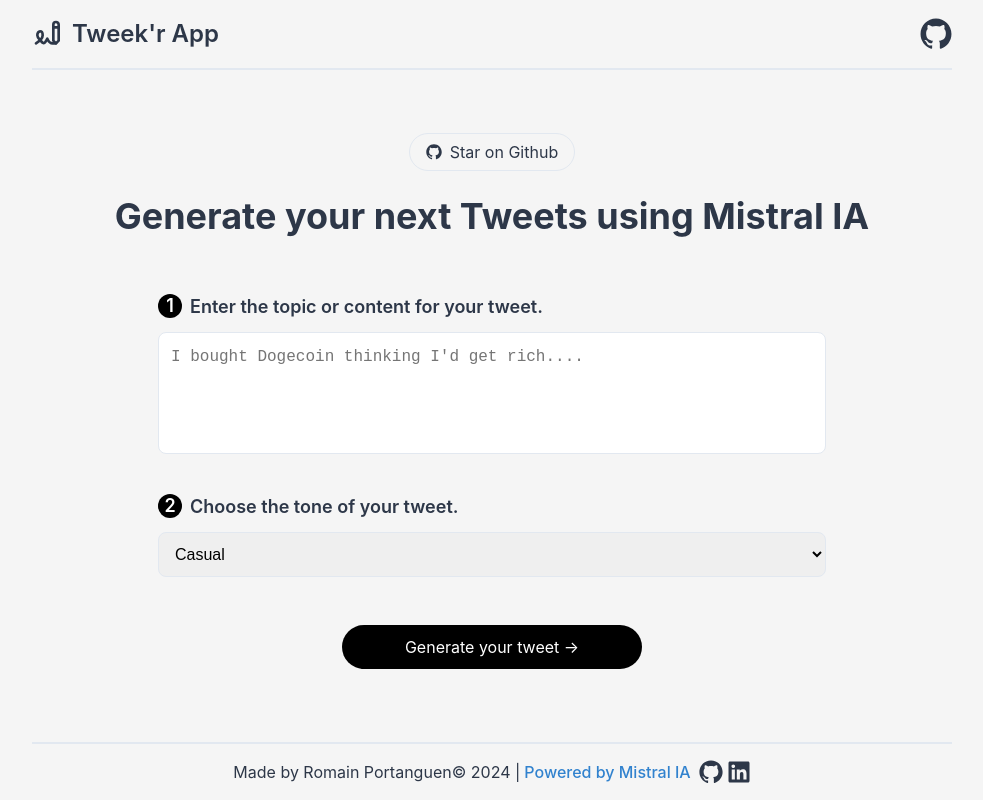
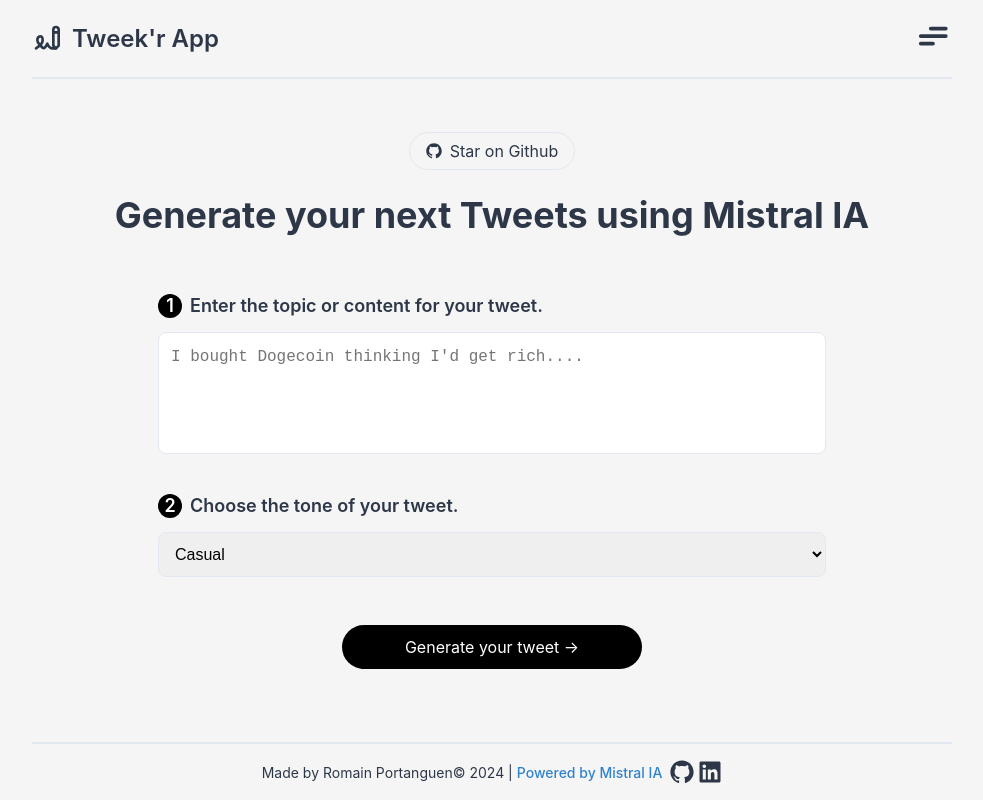
Before and after one commit to Romain-Portanguen/tweekr, a React (Create React App) app: page / in a window 1280 px wide. Shown: the whole page, without its empty margins (148-1131 px from the left). Built offline with nearby package versions, Linux system fonts and the light colour scheme; no server answers; what @mistralai/mistralai would draw is missing.

Commit message:
Addition of a dropdown menu and minor UI adjustments as a result

```diff
--- a/src/App.tsx
+++ b/src/App.tsx
@@ -22,7 +22,7 @@
   gap: 16px;
   height: 100%;
   justify-content: center;
-  margin-top: 30px;
+  margin-top: 20px;
   max-width: 920px;
   padding: 12px;
   width: 100%;
--- /dev/null
+++ b/src/components/DropdownMenu.tsx
@@ -0,0 +1,71 @@
+import React from 'react';
+import styled from 'styled-components';
+
+const Menu = styled.div<{ open: boolean }>`
+  background-color: white;
+  border-radius: 8px;
+  border: 1px solid #E2E8F0;
+  box-shadow: 0 4px 8px rgba(0, 0, 0, 0.1);
+  display: flex;
+  flex-direction: column;
+  justify-content: flex-start;
+  opacity: ${({ open }) => (open ? 1 : 0)};
+  padding: 1px;
+  position: absolute;
+  right: 0;
+  top: ${({ open }) => (open ? '50px' : '40px')};
+  transition: top 0.3s ease, opacity 0.3s ease;
+  width: 160px;
+  z-index: 1000;
+`;
+
+const MenuItem = styled.button`
+  background: none;
+  border-radius: 8px;
+  border: none;
+  color: #2D3748;
+  cursor: pointer;
+  font-size: 16px;
+  padding: 8px 16px;
+  text-align: left;
+  width: 100%;
+
+  &:hover {
+    background-color: #E2E8F0;
+  }
+`;
+
+interface DropdownMenuProps {
+  open: boolean;
+  onLogout: () => void;
+}
+
+export const DropdownMenu: React.FC<DropdownMenuProps> = ({ open, onLogout }) => {
+  const menuItems = [
+    {
+      id: 1,
+      label: 'Logout',
+      onClick: onLogout,
+    },
+    // {
+    //   id: 2,
+    //   label: 'Settings',
+    //   onClick: () => console.log('Settings clicked'),
+    // },
+    // {
+    //   id: 3,
+    //   label: 'Profile',
+    //   onClick: () => console.log('Profile clicked'),
+    // },
+  ];
+
+  return (
+    <Menu open={open}>
+      {menuItems.map((item) => (
+        <MenuItem key={item.id} onClick={item.onClick}>
+          {item.label}
+        </MenuItem>
+      ))}
+    </Menu>
+  );
+};
--- a/src/components/Footer.tsx
+++ b/src/components/Footer.tsx
@@ -23,13 +23,13 @@
 
 const Text = styled.p`
   color: #2D3748;
-  font-size: 16px;
+  font-size: 14px;
   margin: 0;
 `;
 
 const TextLink = styled.a`
   color: #3182CE;
-  font-size: 16px;
+  font-size: 14px;
   font-weight: 500;
   margin: 0;
   text-decoration: none;
--- /dev/null
+++ b/src/components/Hamburger.tsx
@@ -0,0 +1,70 @@
+import React, { useState } from 'react';
+import styled from 'styled-components';
+import { DropdownMenu } from './DropdownMenu';
+
+const StyledLabel = styled.label`
+  align-items: center;
+  cursor: pointer;
+  display: flex;
+  justify-content: center;
+  position: relative;
+`;
+
+const StyledInput = styled.input`
+  display: none;
+`;
+
+const StyledSvg = styled.svg`
+  height: 2em;
+  transition: transform 600ms cubic-bezier(0.4, 0, 0.2, 1);
+  width: 2em;
+`;
+
+const StyledPath = styled.path`
+  fill: none;
+  stroke-linecap: round;
+  stroke-linejoin: round;
+  stroke-width: 3;
+  stroke: #2D3748;
+  transition: stroke-dasharray 600ms cubic-bezier(0.4, 0, 0.2, 1),
+              stroke-dashoffset 600ms cubic-bezier(0.4, 0, 0.2, 1);
+`;
+
+const LineTopBottom = styled(StyledPath) <{ checked: boolean }>`
+  stroke-dasharray: ${({ checked }) => (checked ? '20 300' : '12 63')};
+  stroke-dashoffset: ${({ checked }) => (checked ? '-32.42' : '0')};
+`;
+
+const StyledSvgContainer = styled.div<{ checked: boolean }>`
+  transform: ${({ checked }) => (checked ? 'rotate(-45deg)' : 'none')};
+`;
+
+export const Hamburger: React.FC = () => {
+  const [checked, setChecked] = useState(false);
+  const [dropdownOpen, setDropdownOpen] = useState(false);
+
+  const handleChange = () => {
+    setChecked(!checked);
+    setDropdownOpen(!dropdownOpen);
+  };
+
+  const handleLogout = () => {
+    console.log('Logout clicked');
+  };
+
+  return (
+    <StyledLabel>
+      <StyledInput type="checkbox" checked={checked} onChange={handleChange} />
+      <StyledSvgContainer checked={checked}>
+        <StyledSvg viewBox="0 0 32 32">
+          <LineTopBottom
+            d="M27 10 13 10C10.8 10 9 8.2 9 6 9 3.5 10.8 2 13 2 15.2 2 17 3.8 17 6L17 26C17 28.2 18.8 30 21 30 23.2 30 25 28.2 25 26 25 23.8 23.2 22 21 22L7 22"
+            checked={checked}
+          />
+          <StyledPath d="M7 16 27 16" />
+        </StyledSvg>
+      </StyledSvgContainer>
+      <DropdownMenu open={dropdownOpen} onLogout={handleLogout} />
+    </StyledLabel>
+  );
+};
--- a/src/components/Header.tsx
+++ b/src/components/Header.tsx
@@ -1,7 +1,7 @@
 import React from 'react';
 import styled from 'styled-components';
 import { TbWritingSign } from "react-icons/tb";
-import { RxGithubLogo } from "react-icons/rx";
+import { Hamburger } from './Hamburger';
 
 const Container = styled.header`
   align-items: center;
@@ -47,9 +47,7 @@
         <TbWritingSign size={32} />
         <Title>Tweek'r App</Title>
       </ContentWrapper>
-      <IconWrapper href="https://github.com" target="_blank" rel="noopener noreferrer">
-        <RxGithubLogo size={32} />
-      </IconWrapper>
+      <Hamburger />
     </Container>
   );
 };
```
